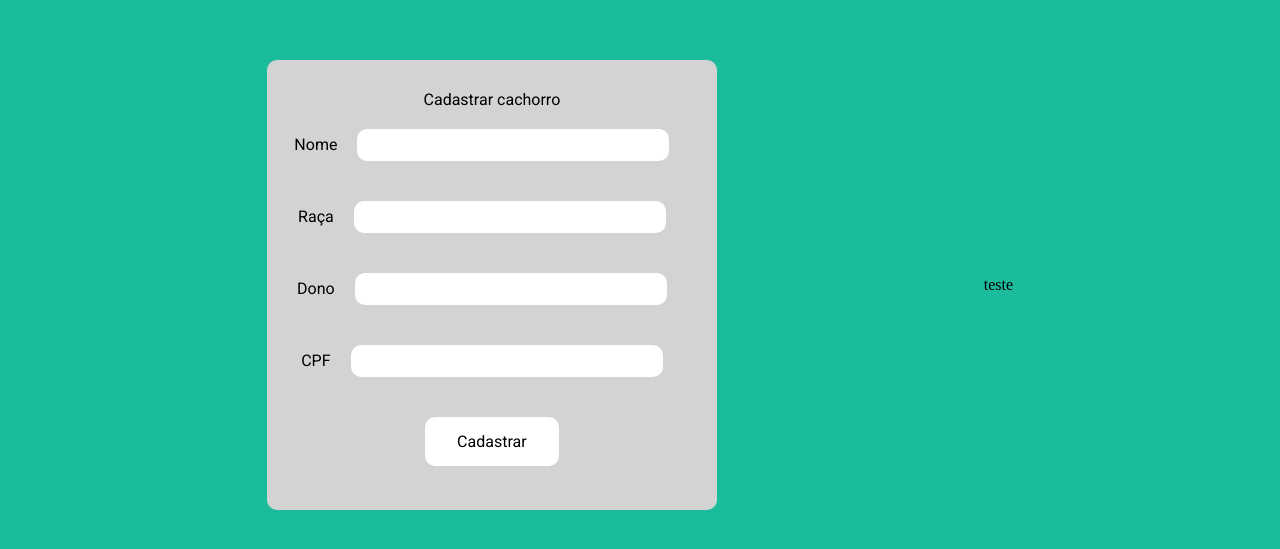
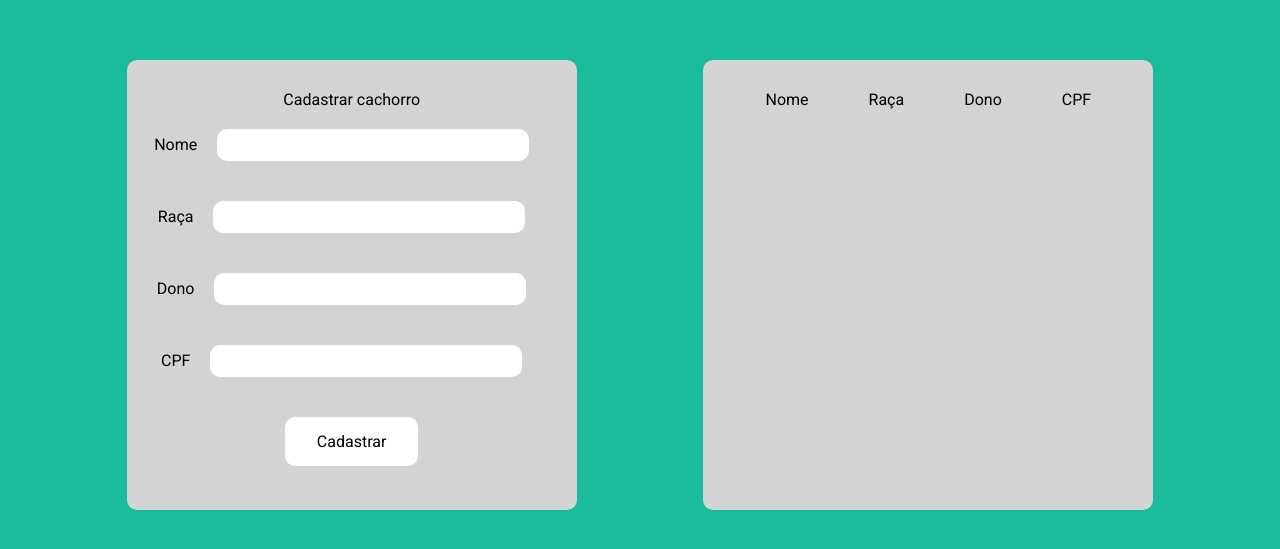
Before and after one commit to dev-vinii/to-do-front, an Angular app: page /dogs in a window 1280 px wide. Shown: the part 115-664 px from the top of the page. Built offline with nearby package versions, Linux system fonts and the light colour scheme.

Commit message:
creating list

```diff
--- a/src/app/dogs/dogs.component.css
+++ b/src/app/dogs/dogs.component.css
@@ -20,6 +20,21 @@ body {
     border-radius: 10px;
     font-family: 'Roboto', sans-serif;
     text-align: center;
+}
+
+.list-dogs {
+    background-color: #d3d3d3;
+    min-height: 450px;
+    min-width: 450px;
+    border-radius: 10px;
+    font-family: 'Roboto', sans-serif;
+    text-align: center;
+    display: flex;
+    justify-content: center;
+}
+
+.list {
+    margin: 30px;
 }
 
 .title {
--- a/src/app/dogs/dogs.component.html
+++ b/src/app/dogs/dogs.component.html
@@ -24,6 +24,11 @@
             </form>
             <div class="button">Cadastrar</div>
         </div>
-        <div class="dogs-list">teste</div>
+        <div class="list-dogs">
+            <p class="list">Nome</p>
+            <p class="list">Raça</p>
+            <p class="list">Dono</p>
+            <p class="list">CPF</p>
+        </div>
     </div>
 </body>
```
